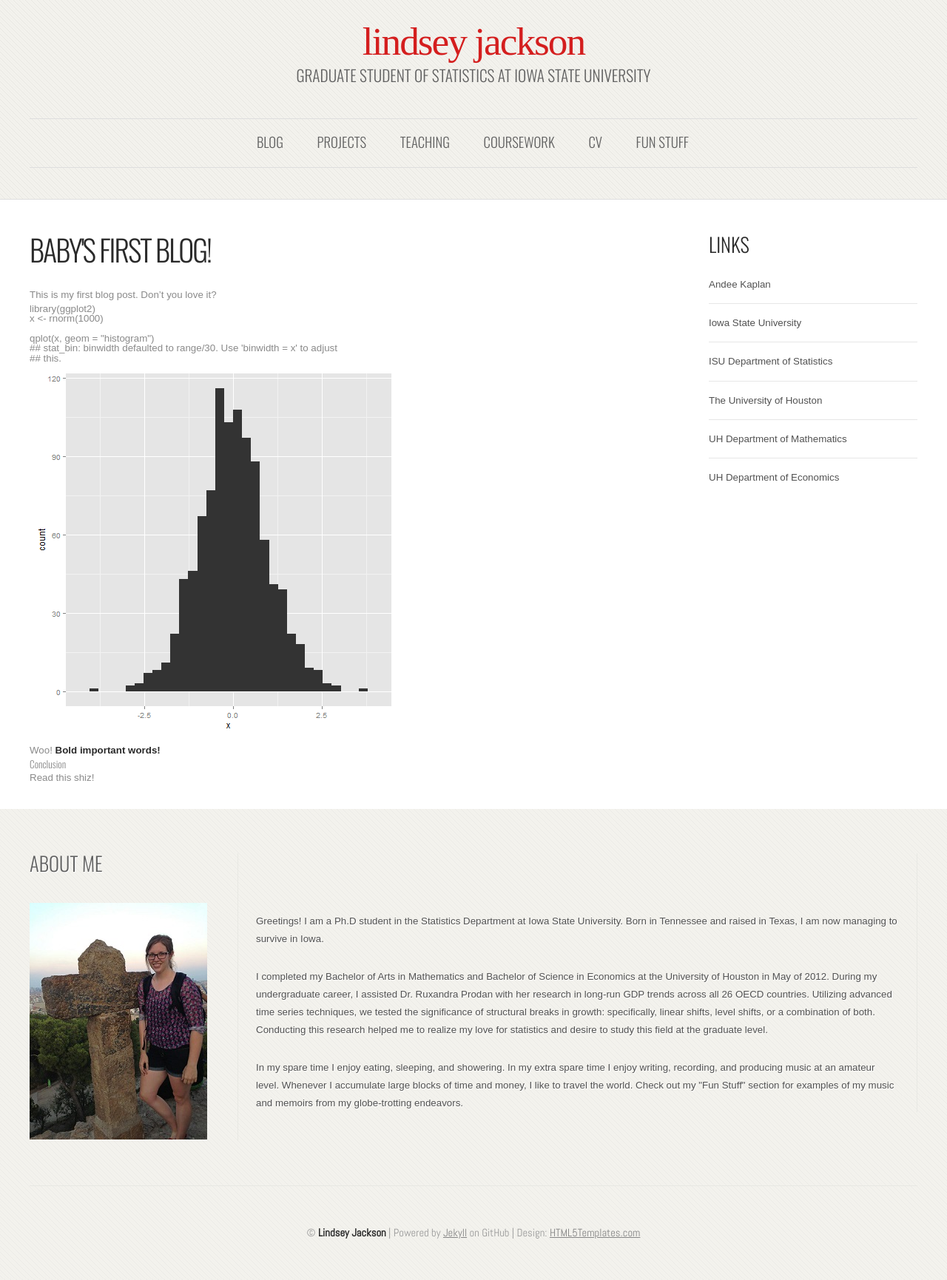
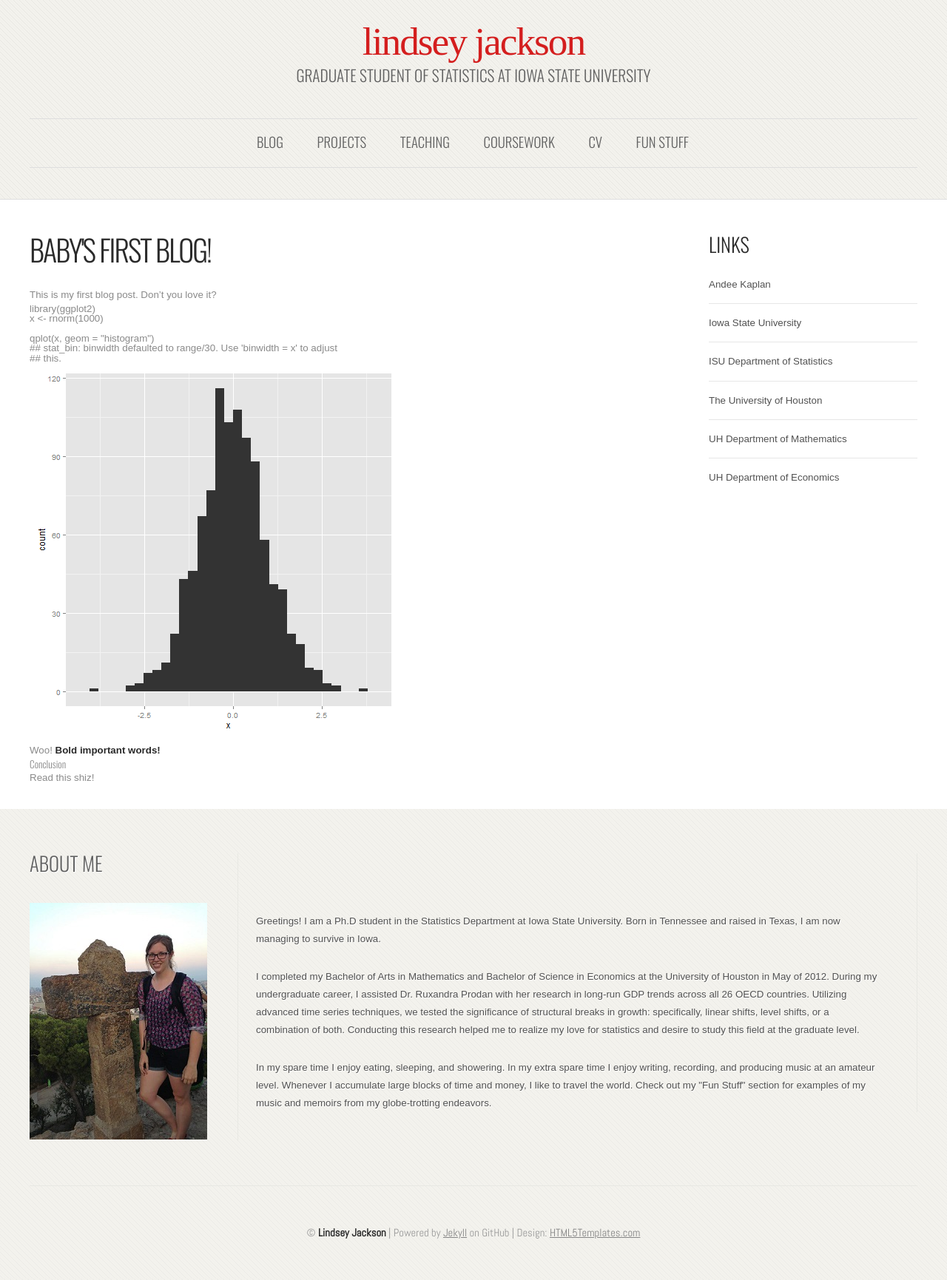
Before and after one commit to lmjackson/lmjackson.github.io, a Jekyll site: the page built from index.html, in a window 1280 px wide. Shown: the whole page at 74% size. Built offline with Jekyll 4.4.1, drawn with Linux system fonts in a browser that asks for light colours; some web fonts are replaced; Markdown is read by kramdown in place of the engine named in the settings.

Commit message:
changed padding for box2

```diff
--- a/css/style-desktop.css
+++ b/css/style-desktop.css
@@ -213,7 +213,7 @@
 #footer-content #box2 {
 	overflow: hidden;
 	border-right: 1px solid #E8E8E3;
-	padding: 0px 25px 0px 0px;
+	padding: 0px 45px 0px 0px;
 }
 
 #footer-content #box2 .border-img {
```
